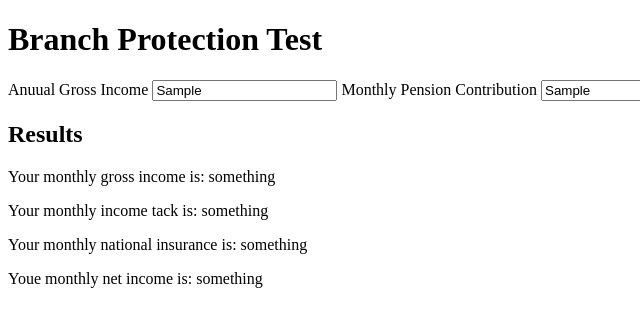
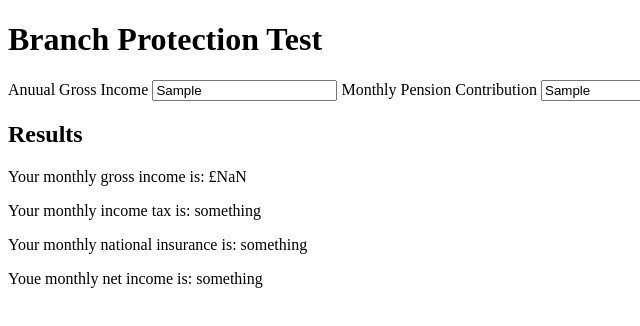
Before and after one commit to JonathansRepo/IncomeCalculator, a plain HTML site: page Index.html in a window 1280 px wide. Both pictures are taken after typing "Sample", "Sample" into the empty fields and a click on the button "Calculate". Shown: the full height of the page, 0-640 px from the left. Drawn offline with Linux system fonts and the light colour scheme.

Commit message:
JE: Calculating monthly income

```diff
--- a/Index.html
+++ b/Index.html
@@ -19,8 +19,10 @@
     </form>
     <section>
       <h2>Results</h2>
-      <p>Your monthly gross income is: something</p>
-      <p>Your monthly income tack is: something</p>
+      <p class="monthly-gross-income">
+        Your monthly gross income is: something
+      </p>
+      <p>Your monthly income tax is: something</p>
       <p>Your monthly national insurance is: something</p>
       <p>Youe monthly net income is: something</p>
     </section>
--- a/js/script.js
+++ b/js/script.js
@@ -1,16 +1,17 @@
 'use strict';
 const btnCalculate = document.querySelector('.btn-calculate');
-const inputIncome = document.querySelector('.input-gross-income');
-const pensionContribution = document.querySelector(
+const inputAnnualIncome = document.querySelector('.input-gross-income');
+const pensionMonthlyContribution = document.querySelector(
   '.input-pension-contribution'
 );
-
-console.log(pensionContribution);
+const monthlyGrossIncomeLabel = document.querySelector('.monthly-gross-income');
 
 btnCalculate.addEventListener('click', function (event) {
   event.preventDefault();
-  const income = inputIncome.value;
-  console.log(income);
-  const pension = pensionContribution.value;
-  console.log(pension);
+  const annualIncome = inputAnnualIncome.value;
+  const monthlyPension = pensionMonthlyContribution.value;
+  const grossMonthlyIncome = annualIncome / 12;
+
+  monthlyGrossIncomeLabel.textContent = `Your monthly gross income is: £${grossMonthlyIncome}`;
+  const taxableIncome = grossMonthlyIncome - monthlyPension;
 });
```
